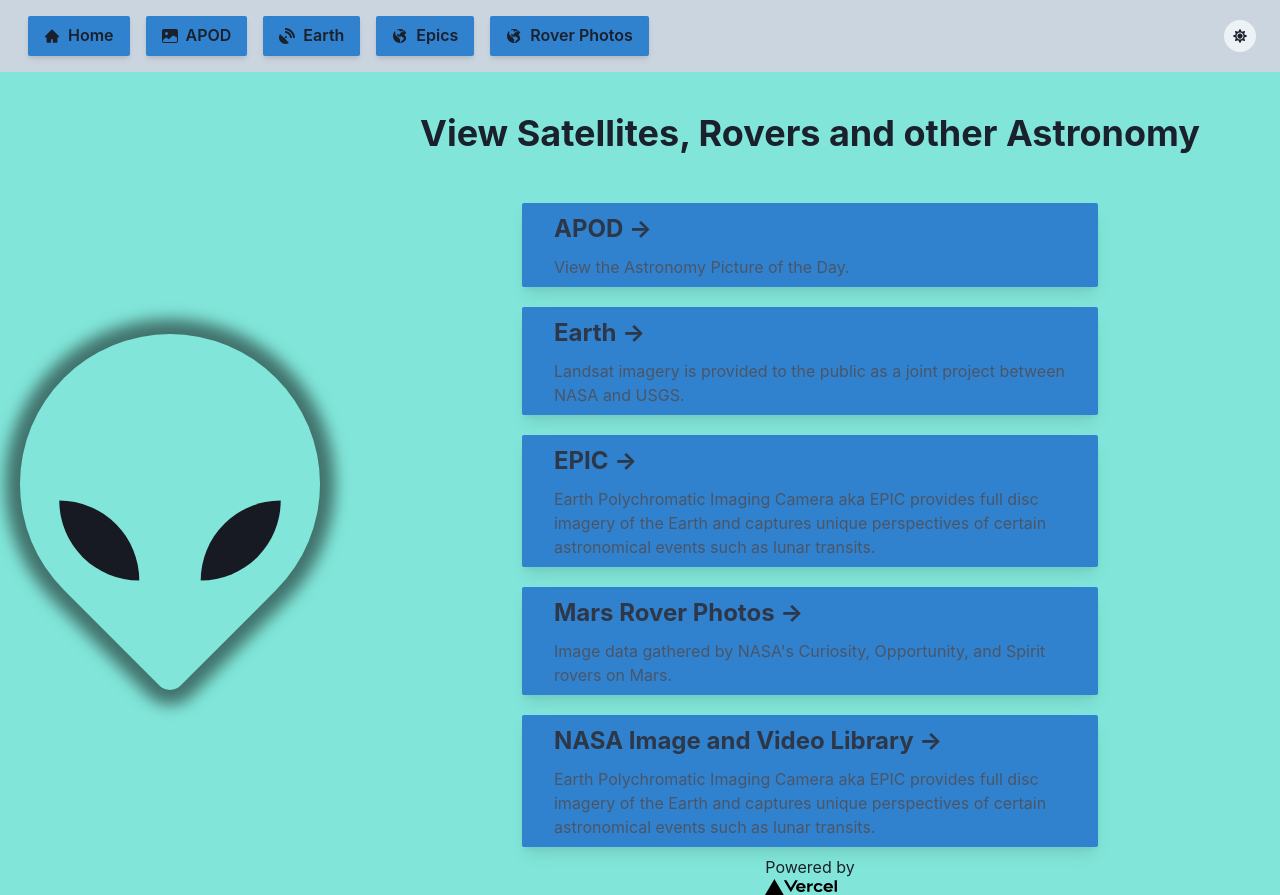
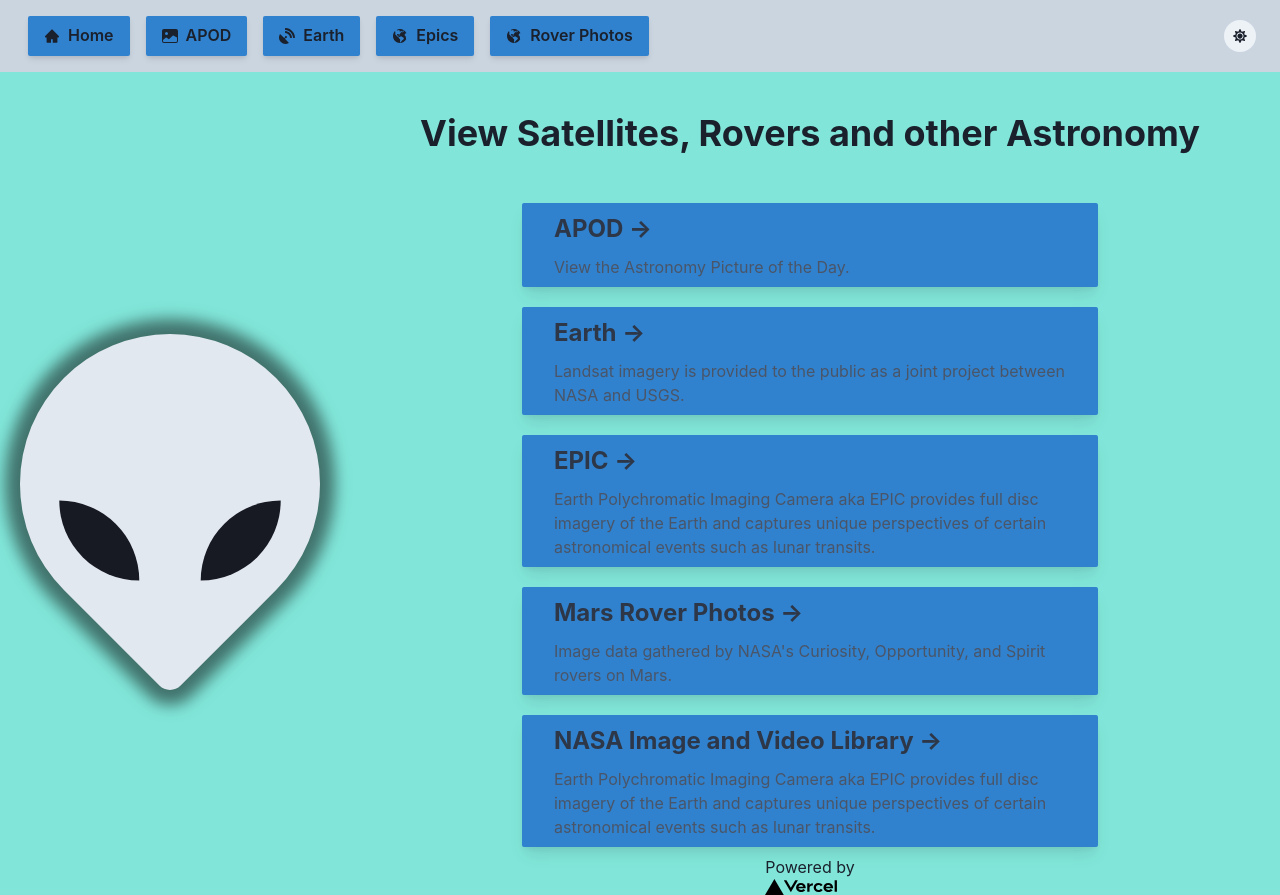
Before and after one commit to UniversallyRy/nasaApp, a Next.js app: page / in a window 1280 px wide. Built offline with nearby package versions, Linux system fonts and the light colour scheme.

Commit message:
style change

```diff
--- a/pages/index.tsx
+++ b/pages/index.tsx
@@ -1,5 +1,5 @@
 import Head from 'next/head';
-import { Image, chakra, VStack, Stack, Text, TextProps, Grid, Heading } from "@chakra-ui/react"
+import { Image, chakra, VStack, Stack, Text, TextProps, Grid, Heading, useColorModeValue } from "@chakra-ui/react"
 import { motion } from 'framer-motion';
 import GridCard from '../components/GridCard';
 import Alien from '../components/alien';
@@ -7,6 +7,7 @@ import Alien from '../components/alien';
 const MotionText = motion<TextProps>(Text)
 //todos: files cleanup, better structure, separate some of the util methods
 const Home = () => {
+  const bg = useColorModeValue("gray.200", "gray.600");
   return (
     <Stack align="center" w="full" minH="100vh" spacing="10" direction={["column", "column", "column", "column", "row", "row"]}>
       <Head key='pages/index key'>
@@ -14,7 +15,9 @@ const Home = () => {
         <meta name="description" content="Look up information NASA provides" />
       </Head>
       <Alien
-        size='300px'
+        //suggested min size of 100 to avoid bugs
+        size='300'
+        bg={bg}
       />
         <VStack>
           <MotionText
```
